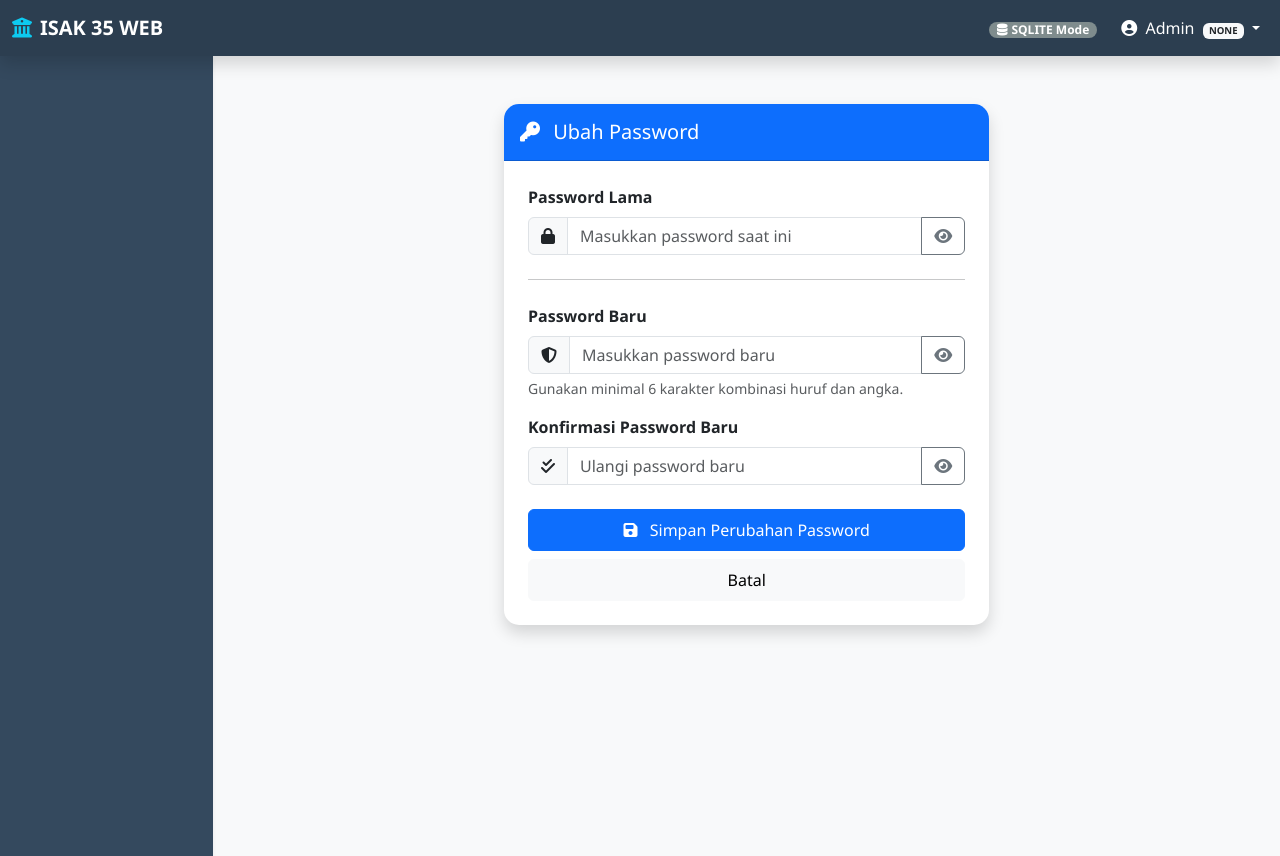
After one commit to tomychaky09-cmd/isak_35_updates, a Flask app: template templates/change_password.html in a window 1280 px wide. The commit adds this page. Run offline with Flask 3, Linux system fonts and the light colour scheme; the template is opened without the code that fills it, so the values that code supplies are empty.

Commit message:
Feat: Implement password hashing, Change Password feature, and Show Password toggles

```diff
--- a/flask_app.py
+++ b/flask_app.py
@@ -153,6 +153,32 @@ def delete_user(uid):
 @app.route('/logout')
 def logout():
     session.pop('user', None); return redirect(url_for('login'))
+
+@app.route('/change-password', methods=['GET', 'POST'])
+@login_required
+def change_password():
+    if request.method == 'POST':
+        old_p = request.form.get('old_password')
+        new_p = request.form.get('new_password')
+        confirm_p = request.form.get('confirm_password')
+
+        # Verifikasi password lama
+        user = db.verify_login(session['user']['username'], old_p)
+        if not user:
+            flash('Password lama salah!', 'danger')
+        elif new_p != confirm_p:
+            flash('Konfirmasi password baru tidak cocok!', 'danger')
+        elif len(new_p) < 6:
+            flash('Password baru minimal 6 karakter!', 'warning')
+        else:
+            if db.change_password(session['user']['id'], new_p):
+                flash('Password berhasil diubah! Silakan login kembali.', 'success')
+                session.pop('user', None)
+                return redirect(url_for('login'))
+            else:
+                flash('Gagal mengubah password!', 'danger')
+
+    return render_template('change_password.html')
 
 @app.route('/')
 @login_required
--- a/templates/base.html
+++ b/templates/base.html
@@ -108,6 +108,8 @@
                         <li><a class="dropdown-item" href="{{ url_for('super_admin_panel') }}"><i class="fas fa-shield-alt me-2 text-primary"></i>Panel Super Admin</a></li>
                         <li><hr class="dropdown-divider"></li>
                         {% endif %}
+                        <li><a class="dropdown-item" href="{{ url_for('change_password') }}"><i class="fas fa-key me-2 text-info"></i>Ubah Password</a></li>
+                        <li><hr class="dropdown-divider"></li>
                         <li><a class="dropdown-item" href="{{ url_for('logout') }}"><i class="fas fa-sign-out-alt me-2 text-danger"></i>Logout</a></li>
                     </ul>
                 </li>
--- /dev/null
+++ b/templates/change_password.html
@@ -0,0 +1,83 @@
+{% extends "base.html" %}
+
+{% block title %}Ubah Password - ISAK 35{% endblock %}
+
+{% block content %}
+<div class="container py-4">
+    <div class="row justify-content-center">
+        <div class="col-md-6">
+            <div class="card shadow border-0" style="border-radius: 15px;">
+                <div class="card-header bg-primary text-white p-3" style="border-radius: 15px 15px 0 0;">
+                    <h5 class="mb-0"><i class="fas fa-key me-2"></i> Ubah Password</h5>
+                </div>
+                <div class="card-body p-4">
+                    <form method="POST">
+                        <div class="mb-3">
+                            <label class="form-label fw-bold">Password Lama</label>
+                            <div class="input-group">
+                                <span class="input-group-text bg-light"><i class="fas fa-lock"></i></span>
+                                <input type="password" name="old_password" id="old_password" class="form-control" placeholder="Masukkan password saat ini" required>
+                                <button class="btn btn-outline-secondary toggle-password" type="button" data-target="old_password">
+                                    <i class="fas fa-eye"></i>
+                                </button>
+                            </div>
+                        </div>
+
+                        <hr class="my-4">
+
+                        <div class="mb-3">
+                            <label class="form-label fw-bold">Password Baru</label>
+                            <div class="input-group">
+                                <span class="input-group-text bg-light"><i class="fas fa-shield-alt"></i></span>
+                                <input type="password" name="new_password" id="new_password" class="form-control" placeholder="Masukkan password baru" required>
+                                <button class="btn btn-outline-secondary toggle-password" type="button" data-target="new_password">
+                                    <i class="fas fa-eye"></i>
+                                </button>
+                            </div>
+                            <div class="form-text">Gunakan minimal 6 karakter kombinasi huruf dan angka.</div>
+                        </div>
+
+                        <div class="mb-4">
+                            <label class="form-label fw-bold">Konfirmasi Password Baru</label>
+                            <div class="input-group">
+                                <span class="input-group-text bg-light"><i class="fas fa-check-double"></i></span>
+                                <input type="password" name="confirm_password" id="confirm_password" class="form-control" placeholder="Ulangi password baru" required>
+                                <button class="btn btn-outline-secondary toggle-password" type="button" data-target="confirm_password">
+                                    <i class="fas fa-eye"></i>
+                                </button>
+                            </div>
+                        </div>
+
+                        <div class="d-grid gap-2">
+                            <button type="submit" class="btn btn-primary py-2">
+                                <i class="fas fa-save me-2"></i> Simpan Perubahan Password
+                            </button>
+                            <a href="{{ url_for('dashboard') }}" class="btn btn-light py-2">Batal</a>
+                        </div>
+                    </form>
+                </div>
+            </div>
+        </div>
+    </div>
+</div>
+
+<script>
+document.querySelectorAll('.toggle-password').forEach(button => {
+    button.addEventListener('click', function() {
+        const targetId = this.getAttribute('data-target');
+        const input = document.getElementById(targetId);
+        const icon = this.querySelector('i');
+
+        if (input.type === 'password') {
+            input.type = 'text';
+            icon.classList.remove('fa-eye');
+            icon.classList.add('fa-eye-slash');
+        } else {
+            input.type = 'password';
+            icon.classList.remove('fa-eye-slash');
+            icon.classList.add('fa-eye');
+        }
+    });
+});
+</script>
+{% endblock %}
```
Also changed, not shown: src/database_manager.py (+22 -5 lines), templates/login.html (+16 -1 lines), templates/super_admin_panel.html (+30 -2 lines).
